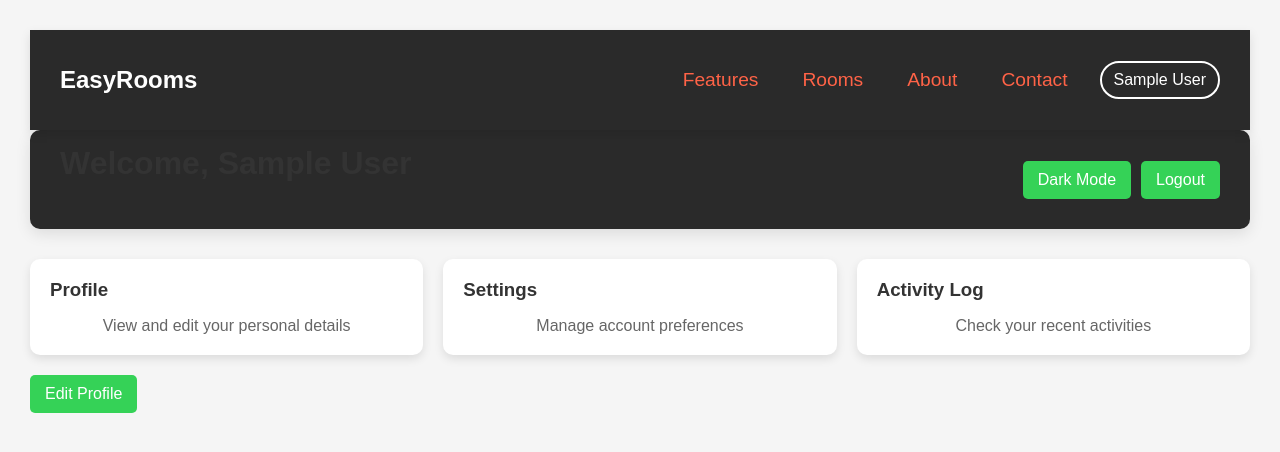
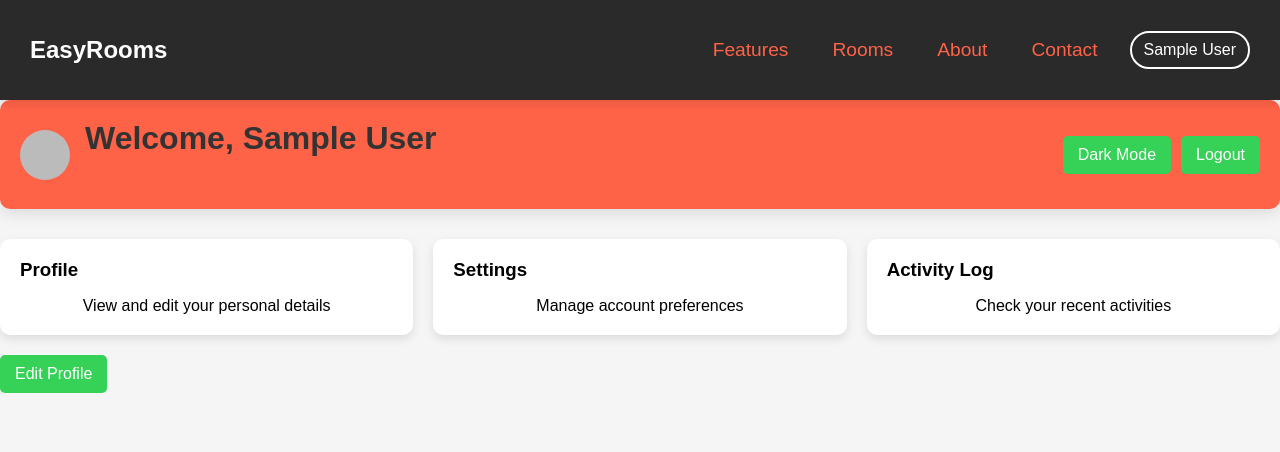
Before and after one commit to aryanbains/EasyRooms, a React (Create React App) app: page /dashboard in a window 1280 px wide. Shown: the top 452 px of the page. Built offline with nearby package versions, Linux system fonts and the light colour scheme; no server answers; sample sign-in values are in the browser's storage.

Commit message:
Added new features in Dashboard and Profile Page

```diff
--- a/src/pages/Dashboard.css
+++ b/src/pages/Dashboard.css
@@ -3,29 +3,37 @@
     font-family: 'Poppins', sans-serif;
     background-color: #f5f5f5;
     min-height: 100vh;
-    padding: 30px;
+    padding: 0;
+    margin: 0;
     transition: background-color 0.3s;
 }
-
-/* Dark Theme Styling */
-.dark-theme {
-    background-color: #1e1e1e;
-    color: #ffffff;
-}
-
 
 /* Header */
 .dashboard-header {
     display: flex;
     justify-content: space-between;
     align-items: center;
-    background-color: #2a2a2a;
-    padding: 15px 30px;
+    background-color: #ff6347;
+    padding: 20px;
     border-radius: 10px;
     box-shadow: 0px 5px 15px rgba(0, 0, 0, 0.1);
     color: white;
 }
 
+/* User Info */
+.user-info {
+    display: flex;
+    align-items: center;
+}
+
+.profile-picture {
+    width: 50px;
+    height: 50px;
+    border-radius: 50%;
+    margin-right: 15px;
+}
+
+/* Header Buttons */
 .header-buttons button {
     background-color: #35d257;
     border: none;
@@ -34,12 +42,11 @@
     margin-left: 10px;
     border-radius: 5px;
     cursor: pointer;
-    transition: background-color 0.3s, transform 0.2s;
+    transition: background-color 0.3s;
 }
 
 .header-buttons button:hover {
-    background-color: #ff6347;
-    transform: scale(1.05);
+    background-color: #e5533d;
 }
 
 /* Quick Links Section */
@@ -66,16 +73,6 @@
     box-shadow: 0px 6px 15px rgba(0, 0, 0, 0.2);
 }
 
-.card h3 {
-    margin-bottom: 10px;
-    font-weight: 600;
-    color: #333;
-}
-
-.card p {
-    color: #666;
-}
-
 /* Edit Profile Section */
 .edit-profile {
     margin-top: 30px;
@@ -100,17 +97,9 @@
     border: none;
     padding: 10px 15px;
     border-radius: 5px;
-    margin-right: 10px;
     cursor: pointer;
-    transition: background-color 0.3s, transform 0.2s;
 }
 
-.edit-profile button:hover {
-    background-color: #ff6347;
-    transform: scale(1.05);
-}
-
-/* Edit Button */
 .edit-btn {
     margin-top: 20px;
     background-color: #35d257;
@@ -119,9 +108,26 @@
     padding: 10px 15px;
     border-radius: 5px;
     cursor: pointer;
-    transition: background-color 0.3s;
 }
 
-.edit-btn:hover {
-    background-color: #ff6347;
+/* Mobile Adjustments */
+@media (max-width: 768px) {
+    .dashboard-header {
+        flex-direction: column;
+        align-items: flex-start;
+    }
+
+    .header-buttons {
+        margin-top: 10px;
+        width: 100%;
+    }
+
+    .quick-links {
+        flex-direction: column;
+    }
+
+    .card {
+        flex: 1 1 100%;
+        margin-bottom: 20px;
+    }
 }
--- a/src/pages/Dashboard.jsx
+++ b/src/pages/Dashboard.jsx
@@ -1,17 +1,32 @@
-import React, { useState } from 'react';
+import React, { useState, useEffect } from 'react';
 import './Dashboard.css';
 import { useNavigate } from 'react-router-dom';
 import { signOut, updatePassword, updateProfile } from 'firebase/auth';
 import { auth } from '../firebaseConfig';
-import Navbar from './Navbar'; // Import the Navbar component
+import { onAuthStateChanged } from 'firebase/auth';
+import Navbar from './Navbar';
+import DefaultAvatar from '../icons/default-avatar.svg'; // Default avatar image
 
 const Dashboard = () => {
     const navigate = useNavigate();
     const [isEditing, setIsEditing] = useState(false);
-  const [username, setUsername] = useState(auth.currentUser?.displayName || '');
+    const [username, setUsername] = useState('');
     const [password, setPassword] = useState('');
     const [darkMode, setDarkMode] = useState(false);
-  const [name, setName] = useState('');
+    const [imagePreview, setImagePreview] = useState('');
+
+    useEffect(() => {
+        const unsubscribe = onAuthStateChanged(auth, (user) => {
+            if (user) {
+                setUsername(user.displayName || 'User');
+                setImagePreview(user.photoURL || DefaultAvatar);
+            } else {
+                navigate('/'); // Redirect to login if user is not authenticated
+            }
+        });
+
+        return () => unsubscribe();
+    }, [navigate]);
 
     const handleLogout = async () => {
         await signOut(auth);
@@ -21,9 +36,6 @@ const Dashboard = () => {
     const handleSaveChanges = async () => {
         if (username) {
             await updateProfile(auth.currentUser, { displayName: username });
-    }
-    if (name) {
-      // Add logic to update user's name in the database if needed
         }
         if (password) {
             await updatePassword(auth.currentUser, password);
@@ -39,10 +51,12 @@ const Dashboard = () => {
 
     return (
         <div className={`dashboard-wrapper ${darkMode ? 'dark' : ''}`}>
-      <Navbar /> {/* Add the Navbar component here */}
-
+            <Navbar />
             <header className="dashboard-header">
-        <h2>Welcome, {auth.currentUser?.displayName || 'User'}</h2>
+                <div className="user-info">
+                    <img src={imagePreview} alt="Profile" className="profile-picture" />
+                    <h2>Welcome, {username}</h2>
+                </div>
                 <div className="header-buttons">
                     <button onClick={toggleDarkMode}>
                         {darkMode ? 'Light Mode' : 'Dark Mode'}
@@ -50,7 +64,6 @@ const Dashboard = () => {
                     <button onClick={handleLogout}>Logout</button>
                 </div>
             </header>
-
             <section className="quick-links">
                 <div className="card" onClick={() => navigate('/profile')}>
                     <h3>Profile</h3>
@@ -65,7 +78,6 @@ const Dashboard = () => {
                     <p>Check your recent activities</p>
                 </div>
             </section>
-
             {isEditing ? (
                 <div className="edit-profile">
                     <h3>Edit Profile</h3>
@@ -74,12 +86,6 @@ const Dashboard = () => {
                         placeholder="Change Username"
                         value={username}
                         onChange={(e) => setUsername(e.target.value)}
-          />
-          <input
-            type="text"
-            placeholder="Change Name"
-            value={name}
-            onChange={(e) => setName(e.target.value)}
                     />
                     <input
                         type="password"
--- a/src/pages/Profile.css
+++ b/src/pages/Profile.css
@@ -1,7 +1,14 @@
+/* Add this to your Profile.css */
+
 /* General styles for the Profile component */
+.profile-page-modern-updated {
+    overflow-x: hidden; /* Prevent horizontal scrolling */
+  }
 
+  /* Styles for the profile content container */
   .profile-container-modern-updated {
     max-width: 600px;
+    width: 90%; /* Adjust to fit smaller screens */
     margin: 5rem auto;
     padding: 2rem;
     background: white;
@@ -10,6 +17,7 @@
     text-align: center;
   }
 
+  /* Title styles */
   .profile-title {
     text-align: center;
     margin-bottom: 2rem;
@@ -18,6 +26,7 @@
     font-weight: bold;
   }
 
+  /* Avatar styles */
   .avatar-modern-updated {
     width: 150px;
     height: 150px;
@@ -40,6 +49,7 @@
     object-fit: cover;
   }
 
+  /* Input field styles */
   .input-modern-updated {
     width: 100%;
     padding: 15px;
@@ -55,6 +65,7 @@
     outline: none;
   }
 
+  /* Button styles */
   .button-modern-updated {
     padding: 15px 30px;
     background-color: #ff6347;
@@ -65,6 +76,7 @@
     cursor: pointer;
     transition: background-color 0.3s, transform 0.2s;
     margin-bottom: 1.5rem;
+    margin-right: 10px; /* Add space between buttons */
   }
 
   .button-modern-updated:hover {
@@ -72,19 +84,96 @@
     transform: scale(1.05);
   }
 
+  .button-modern-updated:last-of-type {
+    margin-right: 0; /* Remove right margin for the last button */
+  }
+
+  /* Profile section styles */
   .profile-section-updated {
     margin-bottom: 2rem;
   }
 
+  /* Message styles */
   .message-modern-updated {
     margin-top: 1.5rem;
     font-size: 1rem;
     color: #333;
   }
 
-  /* Add this to your Profile.css */
-/* Add this to your Profile.css */
+  /* Custom file input container */
+  .file-input-container {
+    position: relative;
+    display: inline-block;
+    width: 100%;
+  }
 
-.button-modern-updated {
-    margin-right: 10px; /* Add some space to the right */
+  /* Hidden input for file */
+  #profileImage {
+    position: absolute;
+    opacity: 0;
+    width: 100%;
+    height: 100%;
+    cursor: pointer;
   }
+
+  /* Custom label for file input */
+  .custom-file-label {
+    display: flex;
+    align-items: center;
+    justify-content: center;
+    width: 100%;
+    padding: 15px;
+    border: 2px solid #ddd;
+    border-radius: 5px;
+    background-color: white;
+    font-size: 1.2rem;
+    text-align: center;
+    cursor: pointer;
+    color: #666;
+  }
+
+  .custom-file-label:hover {
+    border-color: #ff6347;
+  }
+
+  /* Styles for the upload icon inside the label */
+  .upload-icon {
+    width: 20px;
+    height: 20px;
+    margin-right: 8px;
+  }
+
+  .file-name {
+    margin-top: 10px;
+    font-size: 1rem;
+    color: #666;
+  }
+
+  /* Adjustments for mobile responsiveness */
+  @media (max-width: 768px) {
+    .profile-container-modern-updated {
+      width: 100%;
+      padding: 1rem;
+    }
+
+    .profile-title {
+      font-size: 2rem;
+    }
+
+    .input-modern-updated, .button-modern-updated {
+      font-size: 1rem;
+    }
+
+    .custom-file-label {
+      font-size: 1rem;
+      padding: 10px;
+    }
+
+    .button-modern-updated {
+      padding: 10px 20px;
+    }
+
+    .button-modern-updated:hover {
+      transform: scale(1.02);
+    }
+  }
--- a/src/pages/Profile.jsx
+++ b/src/pages/Profile.jsx
@@ -2,10 +2,12 @@ import React, { useState, useEffect } from "react";
 import { useNavigate } from 'react-router-dom';
 import { auth, storage, db } from "../firebaseConfig";
 import { RecaptchaVerifier, signInWithPhoneNumber, PhoneAuthProvider, signInWithCredential, updateProfile } from 'firebase/auth';
-import { ref, uploadBytes, getDownloadURL, deleteObject } from "firebase/storage"; // Import deleteObject from firebase/storage
+import { ref, uploadBytes, getDownloadURL, deleteObject } from "firebase/storage";
 import { doc, updateDoc } from "firebase/firestore";
 import Navbar from "./Navbar";
 import './Profile.css';
+import Uploadicon from '../icons/upload.svg'; // Import the attach icon
+import DefaultAvatar from '../icons/default-avatar.svg'; // Import the default avatar
 
 const Profile = () => {
   const navigate = useNavigate();
@@ -63,6 +65,7 @@ const Profile = () => {
     if (file) {
       setProfileImage(file);
       setImagePreview(URL.createObjectURL(file));
+      document.getElementById('fileName').textContent = file.name;
     }
   };
 
@@ -98,7 +101,7 @@ const Profile = () => {
       <Navbar />
       <div className="profile-container-modern-updated">
         <div className="avatar-modern-updated">
-          <img src={imagePreview || "/default-avatar.png"} alt="Profile" className="avatar-img-modern-updated" />
+          <img src={imagePreview || DefaultAvatar} alt="Profile" className="avatar-img-modern-updated" />
         </div>
         <h2 className="profile-title">Edit Profile</h2>
         <div className="profile-section-updated">
@@ -112,7 +115,18 @@ const Profile = () => {
           <button onClick={updateUsername} className="button-modern-updated">Save Username</button>
         </div>
         <div className="profile-section-updated">
-          <input type="file" onChange={handleProfileImageChange} className="input-modern-updated" />
+          <div className="file-input-container">
+            <input
+              type="file"
+              id="profileImage"
+              onChange={handleProfileImageChange}
+              className="input-modern-updated"
+            />
+            <label htmlFor="profileImage" className="custom-file-label">
+              <img src={Uploadicon} alt="Upload" className="upload-icon" /> Choose Profile Image
+            </label>
+          </div>
+          <div id="fileName" className="file-name">No file chosen</div>
           <button onClick={uploadProfileImage} className="button-modern-updated">Upload Profile Image</button>
           <button onClick={removeProfileImage} className="button-modern-updated">Remove Profile Image</button>
         </div>
```
Also changed, not shown: src/icons/default-avatar.svg (added), src/icons/upload.svg (added). Lines whose indentation alone changed are shown as unchanged.
